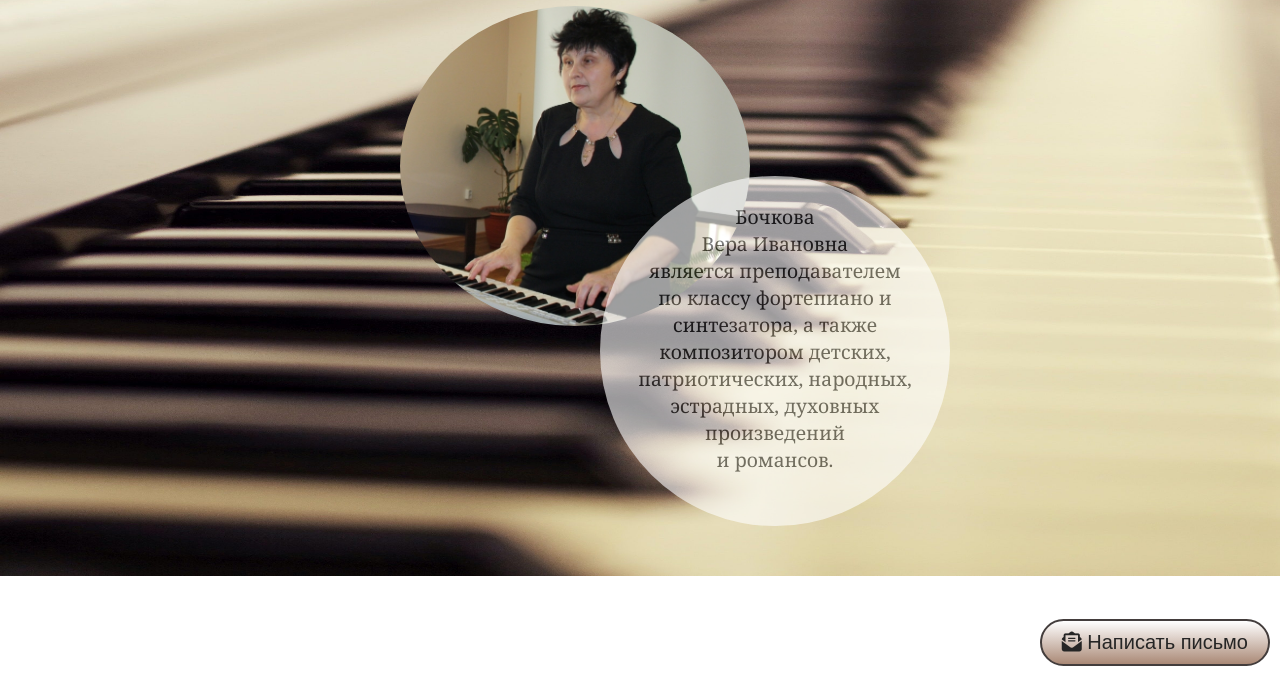
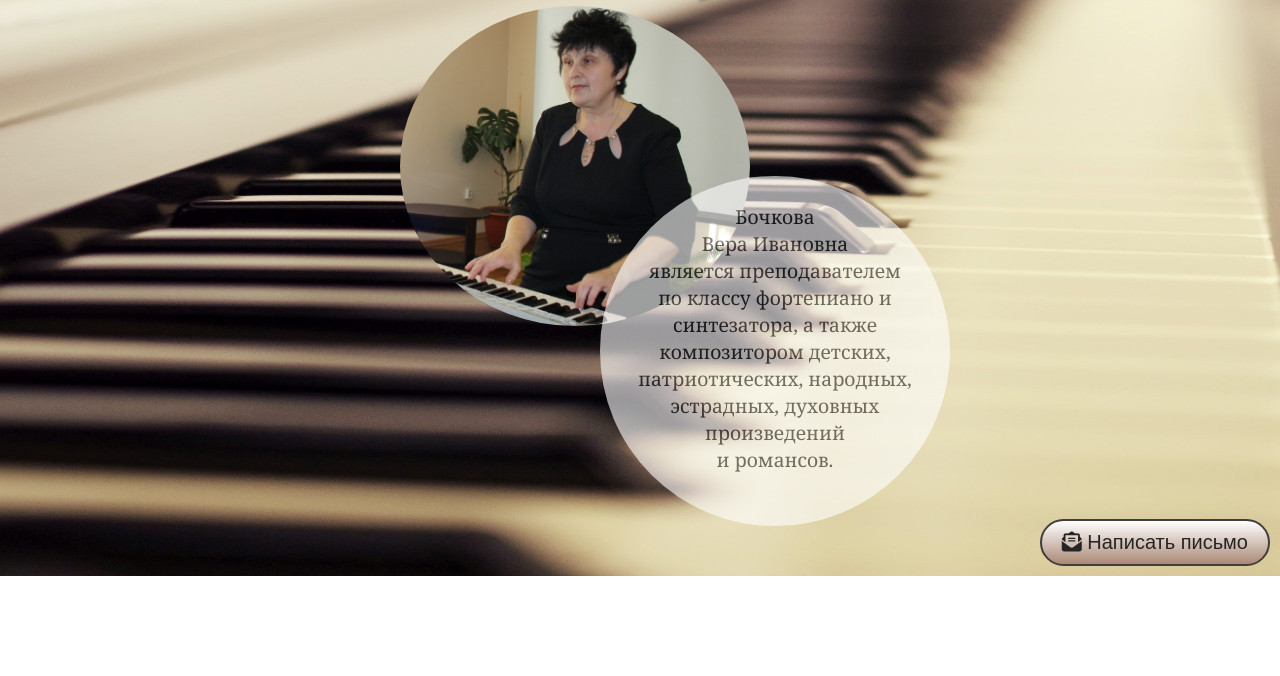
Before and after one commit to Natalya-ya/Vera_Bochkova, a plain HTML site: page index.html in a window 1280 px wide. Shown: the part 124-800 px from the top of the page. Drawn offline with Linux system fonts and the light colour scheme.

Commit message:
Update index.html

```diff
--- a/index.html
+++ b/index.html
@@ -13,7 +13,7 @@
   <link href="https://fonts.googleapis.com/css2?family=Lobster&display=swap" rel="stylesheet">
 </head>
   <body>
-    <div class="general" style="height: 800px;">
+    <div class="general" style="height: 700px;">
       <div class="first-H">Бочкова Вера Ивановна</div>
                 <div>
       <a class="btn" href="mailto:bochkova_vera1960@mail.ru"><i class="fas fa-envelope-open-text"></i> Написать письмо</a>
```
